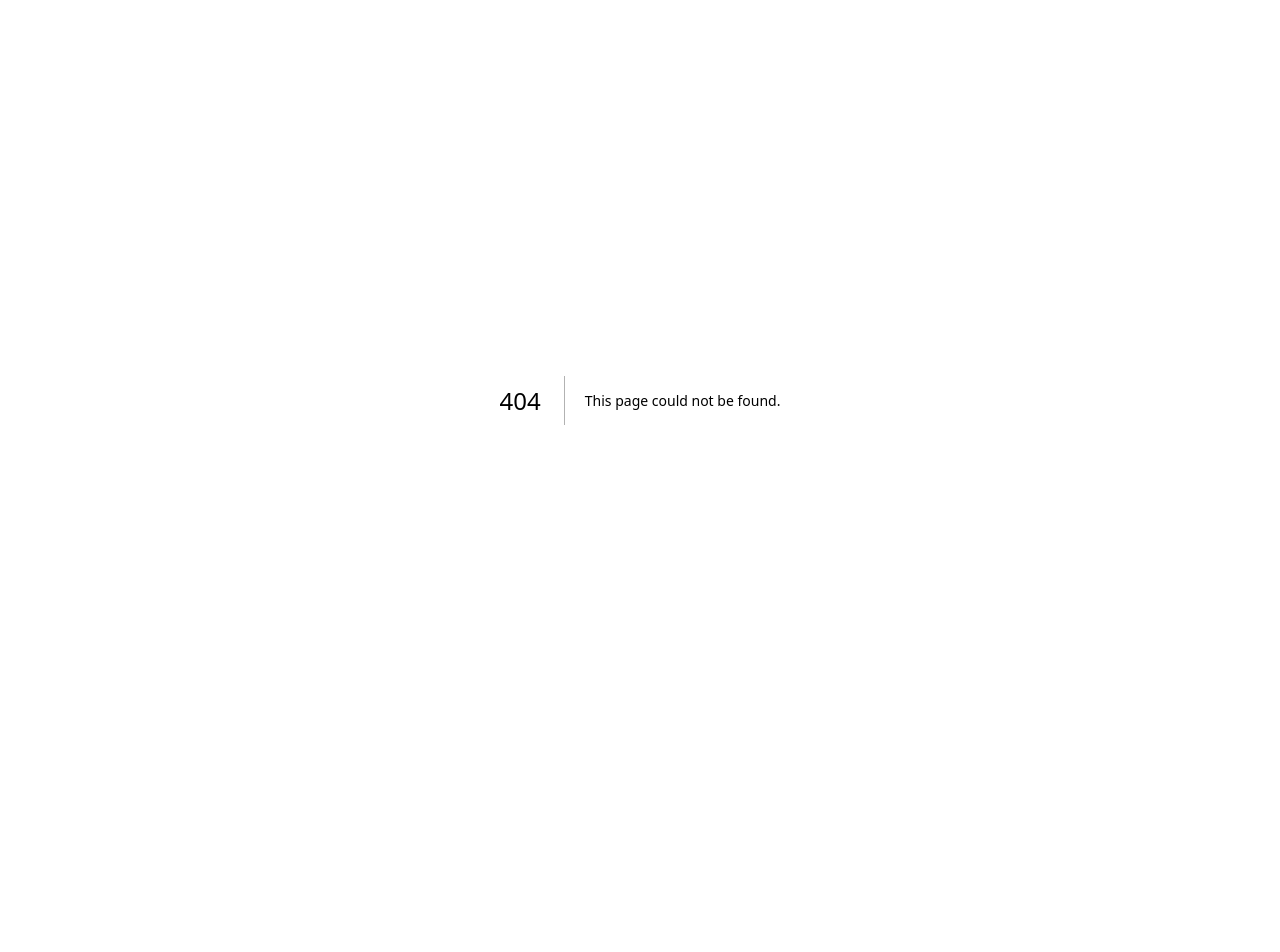
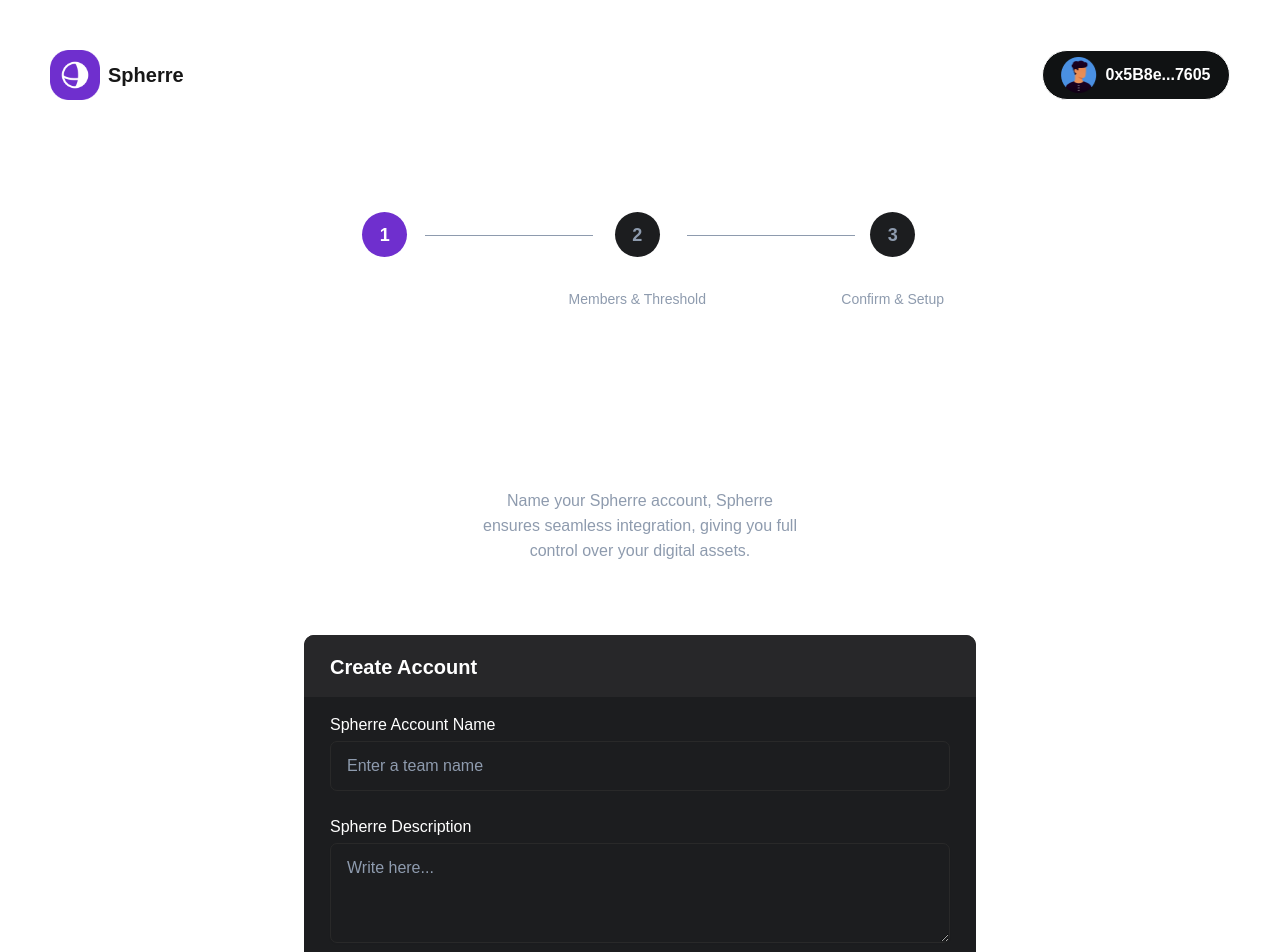
Before and after one commit to Spherre-Labs/spherre-dapp, a Next.js app in the folder frontend/: page /onboarding/step1 in a window 1280 px wide. Before the commit this address had no page. Shown: the top 952 px of the page. Before the commit the page ends 800 px from the top, so only its background shows below. Built offline with nearby package versions, Linux system fonts and the light colour scheme.

Commit message:
feat:[User Onboarding - Step 1] added step 1

```diff
--- a/frontend/app/onboarding/page.tsx
+++ /dev/null
@@ -1,9 +0,0 @@
-import Nav from "@/components/onboarding/Nav";
-
-export default function UserOnBoarding() {
-    return (
-        <main className="w-full md:px-[50px] px-4 md:pt-[50px] pt-4 overflow-x-hidden">
-            <Nav />
-        </main>
-    )
-}
--- /dev/null
+++ b/frontend/app/onboarding/step1/page.tsx
@@ -0,0 +1,11 @@
+import Nav from "@/components/onboarding/Nav";
+import StepOne from "@/components/onboarding/StepOne";
+
+export default function UserOnBoarding() {
+    return (
+        <main className="w-full lg:px-[50px] md:px-6 px-4 md:py-[50px] py-4 overflow-x-hidden">
+            <Nav />
+            <StepOne />
+        </main>
+    )
+}
--- /dev/null
+++ b/frontend/components/onboarding/StepOne.tsx
@@ -0,0 +1,117 @@
+'use client'
+import { useRouter } from 'next/navigation'
+import React, { useState } from 'react'
+
+const StepOne = () => {
+    const [accountName, setAccountName] = useState("")
+    const [desc, setDesc] = useState("")
+
+    const router = useRouter()
+
+    /**
+     * Handles form submission for Step 1 of the onboarding process.
+     * Checks if both the account name and description inputs are not empty.
+     * If not, it throws an error.
+     * If valid, logs the inputs to console and navigates to Step 2.
+     * If an error occurs during navigation, it's logged to console.
+     */
+    const handleSubmitStepOne = async () => {
+        if (!accountName && !desc) {
+            throw Error("Inputs are required");
+        }
+
+        try {
+            console.log({ accountName, description: desc });
+            // Necessay submit logic
+            router.push("/onboarding/step2");
+        } catch (error) {
+            console.error(error)
+        }
+    }
+
+    return (
+        <section className="max-w-2xl mx-auto md:mt-28 mt-20">
+            <main className='w-full flex flex-col items-center gap-6'>
+                {/* Step Indicators */}
+                <div className="w-full flex justify-between items-center md:px-8 relative">
+                    {/* Horizontal Lines */}
+                    <div className="absolute top-[22.5px] md:left-[18%] left-[23%] w-[15%] md:w-[25%] h-[1px] bg-[#8E9BAE]"></div>
+                    <div className="absolute top-[22.5px] md:right-[18%] right-[23%] w-[15%] md:w-[25%] h-[1px] bg-[#8E9BAE]"></div>
+
+                    {/* Step 1 */}
+                    <div className="flex flex-col items-center gap-8 relative">
+                        <div className="flex justify-center items-center w-[45px] h-[45px] rounded-full bg-[#6F2FCE] text-white font-[700] text-lg z-10">
+                            1
+                        </div>
+                        <h4 className="text-white text-sm text-center font-[400]">Account Details</h4>
+                    </div>
+
+                    {/* Step 2 */}
+                    <div className="flex flex-col items-center gap-8 relative">
+                        <div className="flex justify-center items-center w-[45px] h-[45px] rounded-full bg-[#1C1D1F] text-[#8E9BAE] font-[700] text-lg z-10">
+                            2
+                        </div>
+                        <h4 className="text-[#8E9BAE] text-sm text-center font-[400]">Members & Threshold</h4>
+                    </div>
+
+                    {/* Step 3 */}
+                    <div className="flex flex-col items-center gap-8 relative">
+                        <div className="flex justify-center items-center w-[45px] h-[45px] rounded-full bg-[#1C1D1F] text-[#8E9BAE] font-[700] text-lg z-10">
+                            3
+                        </div>
+                        <h4 className="text-[#8E9BAE] text-sm text-center font-[400]">Confirm & Setup</h4>
+                    </div>
+                </div>
+
+                {/* Writeup */}
+                <div className='max-w-sm my-12'>
+                    <h1 className='text-center text-white font-[700] text-[40px] leading-[47.42px]'>Secure Your Digital Assets Seamlessly</h1>
+                    <p className='font-[400] text-[16px] leading-[25px] text-center text-[#8E9BAE] lg:px-8 mt-3'>Name your Spherre account, Spherre ensures seamless integration, giving you full control over your digital assets.</p>
+                </div>
+
+
+                {/* form */}
+                <div className='rounded-[10px] bg-[#1C1D1F] w-full overflow-hidden'>
+                    <div className='bg-[#272729] py-[18px] md:px-[26px] px-4 w-full h-[62px]'>
+                        <h4 className="text-white font-[700] text-xl">Create Account</h4>
+                    </div>
+
+                    {/* Inputs */}
+                    <form onSubmit={handleSubmitStepOne} className='w-full flex flex-col gap-6 py-4 md:px-[26px] px-4'>
+                        {/* Account name */}
+                        <div className='w-full'>
+                            <label htmlFor="accountName" className='font-[400] text-[14px]leading-[24px] text-white mb-1 block'>Spherre Account Name</label>
+                            <input
+                                type='text'
+                                name='accountName'
+                                id='accountName'
+                                value={accountName}
+                                onChange={(e) => setAccountName(e.target.value)}
+                                className='w-full border border-[#292929] rounded-[7px] placeholder:text-[#8E9BAE] px-4 py-3 bg-transparent outline-none'
+                                placeholder='Enter a team name'
+                                required />
+                        </div>
+
+                        {/* Description */}
+                        <div className='w-full'>
+                            <label htmlFor="description" className='font-[400] text-[14px]leading-[24px] text-white mb-1 block'>Spherre Description</label>
+                            <textarea
+                                name='description'
+                                id="description"
+                                value={desc}
+                                onChange={(e) => setDesc(e.target.value)}
+                                className='w-full h-[100px] border border-[#292929] rounded-[7px] placeholder:text-[#8E9BAE] px-4 py-3 bg-transparent outline-none resize-y shadow-[0px_1.08px_2.16px_0px_#1018280A]'
+                                placeholder='Write here...'
+                                required></textarea>
+                        </div>
+
+                        {/* Button */}
+                        <button type='submit' className='w-full h-[50px] flex justify-center items-center bg-white shadow-[0px_1.08px_2.16px_0px_#1018280A] text-[#101213] font-[500] text-base rounded-[7px]'>Continue</button>
+                    </form>
+                </div>
+            </main>
+        </section>
+    )
+}
+
+export default StepOne
```
